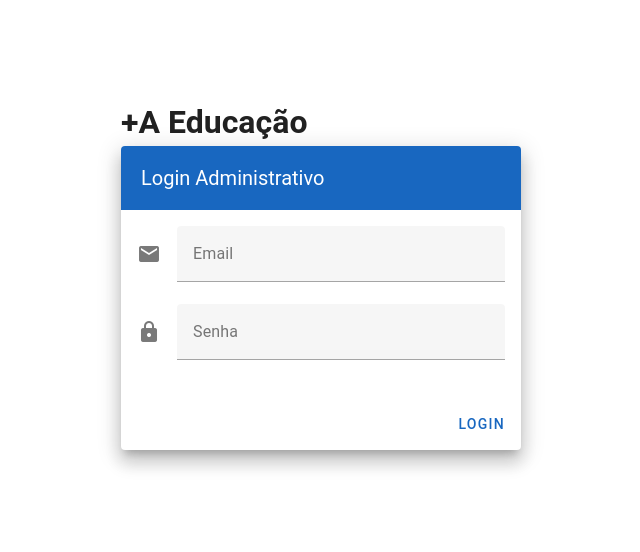
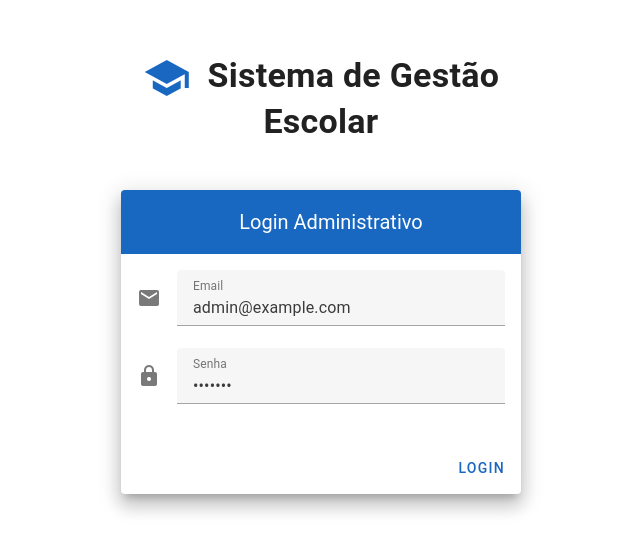
Before and after one commit to emersonSantos98/student-management-frontend, a Vue app: page /login in a window 1280 px wide. Shown: the part 126-678 px from the top of the page, without its empty margins (319-959 px from the left). Built offline with nearby package versions, Linux system fonts and the light colour scheme; no server answers.

Commit message:
feat: atualizar a interface de login com novo título e ícone

```diff
--- a/src/views/auth/LoginView.vue.vue
+++ b/src/views/auth/LoginView.vue.vue
@@ -1,9 +1,16 @@
 <template>
   <v-container class="fill-height" fluid>
     <v-row align="center" justify="center">
-      <v-col cols="12" sm="8" md="4">
-        <h1 className="text-3xl font-bold text-gray-900 animate-fade-in">
-          +A Educação
+      <v-col cols="12" sm="8" md="4" class="text-center" >
+        <h1 class="text-h4 font-weight-bold mb-12 primary--text">
+          <v-icon
+            class="mr-2"
+            size="48"
+            color="primary"
+          >
+            mdi-school
+          </v-icon>
+          Sistema de Gestão Escolar
         </h1>
         <v-card class="elevation-12">
           <v-toolbar color="primary" dark flat>
@@ -69,8 +76,9 @@
 
 const router = useRouter()
 const form = ref(null)
-const email = ref('')
-const password = ref('')
+const email = ref('admin@example.com')
+
+const password = ref('@123456')
 const loading = ref(false)
 const errorSnackbar = ref({
   show: false,
```
